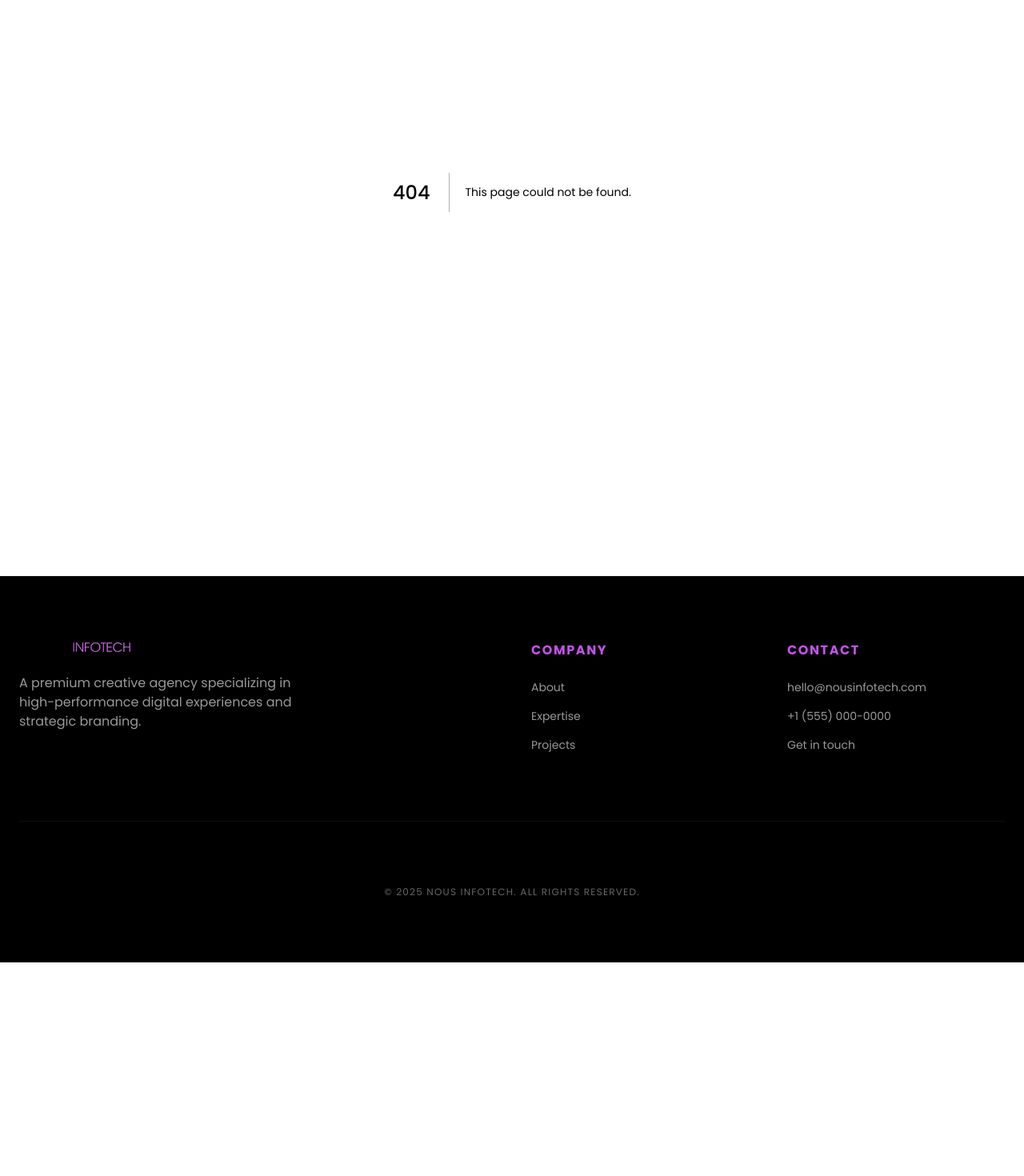
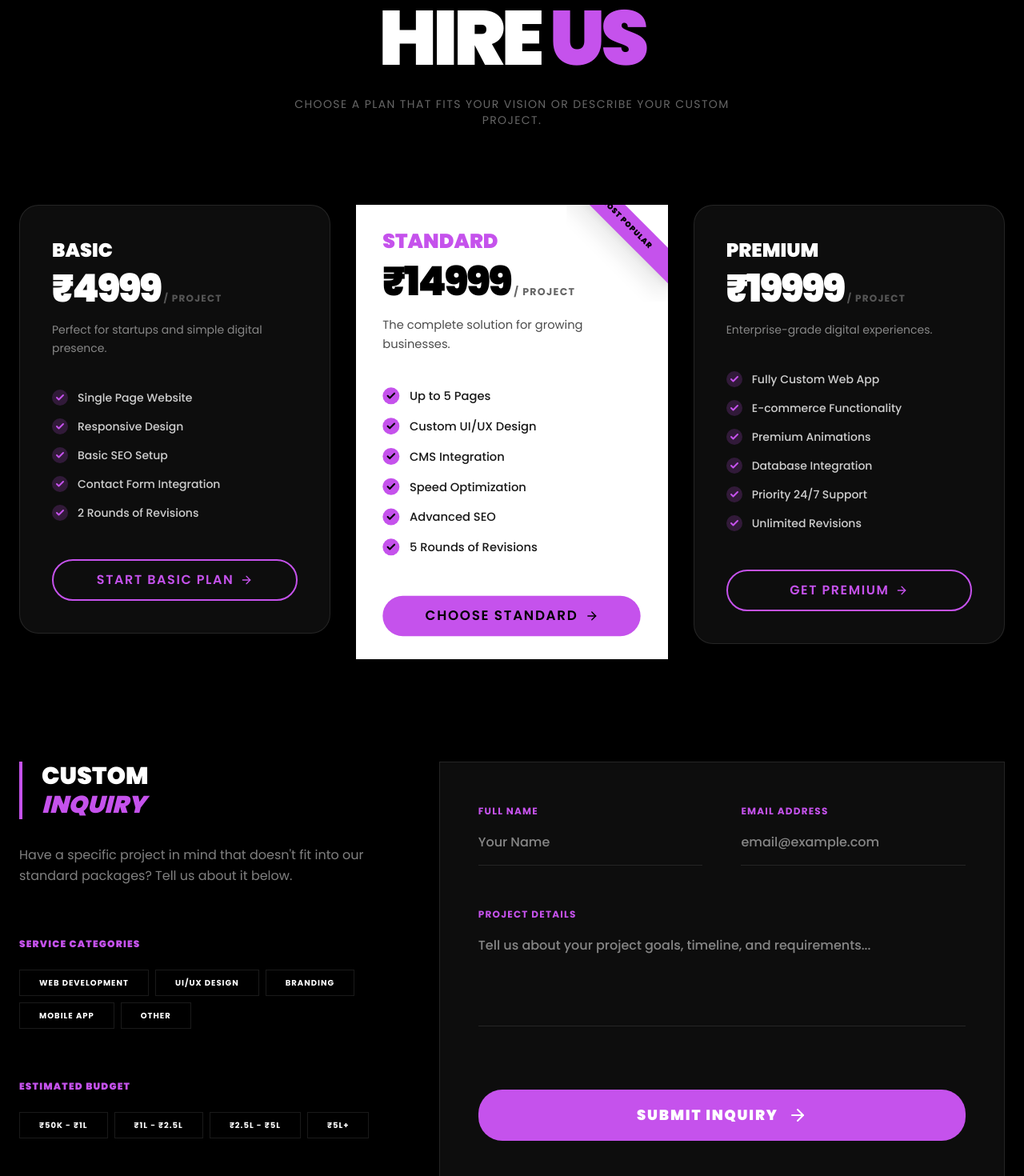
Before and after one commit to NousInfotech/NOUS_INFOTECH_WEBSITE, a Next.js app: page /hire in a window 1280 px wide. Before the commit this address had no page. Shown: the part 160-1630 px from the top of the page at 80% size. Before the commit the page ends 1363 px from the top, so only its background shows below. Built offline with nearby package versions, Linux system fonts and the light colour scheme.

Commit message:
Hire page as been created (under progress)

```diff
--- /dev/null
+++ b/app/hire/page.tsx
@@ -0,0 +1,10 @@
+import Hire from '@/components/hire/Hire'
+import React from 'react'
+
+const page = () => {
+  return (
+    <Hire/>
+  )
+}
+
+export default page
--- /dev/null
+++ b/components/hire/Hire.tsx
@@ -0,0 +1,225 @@
+"use client";
+
+import { PageWrapper } from "@/components/animation/PageWrapper";
+import { ScrollReveal } from "@/components/animation/ScrollReveal";
+import { Button } from "@/components/ui/Button";
+
+import { ArrowRight, Check } from "lucide-react";
+
+const categories = ["Web Development", "UI/UX Design", "Branding", "Mobile App", "Other"];
+const budgets = ["₹50k - ₹1L", "₹1L - ₹2.5L", "₹2.5L - ₹5L", "₹5L+"];
+
+const packages = [
+  {
+    name: "Basic",
+    price: "₹4999",
+    description: "Perfect for startups and simple digital presence.",
+    features: [
+      "Single Page Website",
+      "Responsive Design",
+      "Basic SEO Setup",
+      "Contact Form Integration",
+      "2 Rounds of Revisions",
+    ],
+    buttonText: "Start Basic Plan",
+    popular: false,
+  },
+  {
+    name: "Standard",
+    price: "₹14999",
+    description: "The complete solution for growing businesses.",
+    features: [
+      "Up to 5 Pages",
+      "Custom UI/UX Design",
+      "CMS Integration",
+      "Speed Optimization",
+      "Advanced SEO",
+      "5 Rounds of Revisions",
+    ],
+    buttonText: "Choose Standard",
+    popular: true,
+  },
+  {
+    name: "Premium",
+    price: "₹19999",
+    description: "Enterprise-grade digital experiences.",
+    features: [
+      "Fully Custom Web App",
+      "E-commerce Functionality",
+      "Premium Animations",
+      "Database Integration",
+      "Priority 24/7 Support",
+      "Unlimited Revisions",
+    ],
+    buttonText: "Get Premium",
+    popular: false,
+  },
+];
+
+const Hire = () => {
+  return (
+    <PageWrapper>
+      <section className="px-6 max-w-7xl mx-auto py-20">
+        <ScrollReveal>
+          <div className="text-center mb-24">
+            <h1 className="text-6xl md:text-8xl font-black uppercase tracking-tighter mb-6 text-foreground">
+              Hire <span className="text-primary">Us</span>
+            </h1>
+            <p className="text-foreground/40 uppercase tracking-widest text-sm max-w-xl mx-auto">
+              Choose a plan that fits your vision or describe your custom project.
+            </p>
+          </div>
+        </ScrollReveal>
+
+        {/* Pricing Packages */}
+        <div className="grid grid-cols-1 lg:grid-cols-3 gap-8 mb-32">
+          {packages.map((pkg, i) => (
+            <ScrollReveal key={pkg.name} delay={i * 0.1}>
+            <div
+                className={`group relative h-full p-8 md:p-10 border rounded-3xl transition-all duration-500 overflow-hidden ${
+                  pkg.popular
+                    ? "bg-foreground text-background border-primary scale-105 z-10 shadow-2xl shadow-primary/20"
+                    : "bg-foreground/5 text-foreground border-foreground/10 hover:bg-foreground/10"
+                }`}
+              >
+                {pkg.popular && (
+                  <div className="absolute top-0 right-0 w-32 h-32 overflow-hidden pointer-events-none z-20">
+                    <div className="bg-primary text-black text-[9px] font-black uppercase tracking-widest py-2 w-[150%] absolute top-5 -right-[30%] rotate-45 text-center shadow-xl">
+                      Most Popular
+                    </div>
+                  </div>
+                )}
+
+                <div className="mb-10">
+                  <h3 className={`text-2xl font-black uppercase mb-2 ${pkg.popular ? "text-primary" : "text-foreground"}`}>
+                    {pkg.name}
+                  </h3>
+                  <div className="flex items-baseline gap-1">
+                    <span className="text-4xl md:text-5xl font-black tracking-tighter">
+                      {pkg.price}
+                    </span>
+                    <span className={`text-xs uppercase font-bold tracking-widest ${pkg.popular ? "opacity-60" : "opacity-30"}`}>
+                      / Project
+                    </span>
+                  </div>
+                  <p className={`mt-4 text-sm leading-relaxed ${pkg.popular ? "opacity-70" : "opacity-50"}`}>
+                    {pkg.description}
+                  </p>
+                </div>
+
+                <div className="space-y-4 mb-12">
+                  {pkg.features.map((feature) => (
+                    <div key={feature} className="flex items-center gap-3">
+                      <div className={`w-5 h-5 rounded-full flex items-center justify-center ${pkg.popular ? "bg-primary text-black" : "bg-primary/20 text-primary"}`}>
+                        <Check className="w-3 h-3 stroke-4" />
+                      </div>
+                      <span className={`text-sm font-medium ${pkg.popular ? "opacity-90" : "opacity-80"}`}>
+                        {feature}
+                      </span>
+                    </div>
+                  ))}
+                </div>
+
+                <Button
+                  variant={pkg.popular ? "primary" : "outline"}
+                  className={`w-full group/btn ${
+                    pkg.popular ? "bg-primary text-black hover:bg-white border-primary" : ""
+                  }`}
+                >
+                  {pkg.buttonText}
+                  <ArrowRight className="ml-2 w-4 h-4 group-hover/btn:translate-x-1 transition-transform" />
+                </Button>
+              </div>
+            </ScrollReveal>
+          ))}
+        </div>
+
+        <div className="grid grid-cols-1 lg:grid-cols-5 gap-20">
+          <div className="lg:col-span-2 space-y-16">
+            <ScrollReveal>
+              <div>
+                <h3 className="text-3xl font-black uppercase mb-8 border-l-4 border-primary pl-6">
+                  Custom <br /> <span className="text-primary italic">Inquiry</span>
+                </h3>
+                <p className="text-foreground/50 leading-relaxed">
+                  Have a specific project in mind that doesn&apos;t fit into our standard packages? Tell us about it below.
+                </p>
+              </div>
+            </ScrollReveal>
+
+            <section>
+              <h4 className="text-xs uppercase tracking-widest font-black text-primary mb-6">Service Categories</h4>
+              <div className="flex flex-wrap gap-2">
+                {categories.map((cat) => (
+                  <button
+                    key={cat}
+                    className="px-6 py-2 border border-foreground/10 hover:border-primary hover:text-primary transition-all text-[10px] font-bold uppercase tracking-widest whitespace-nowrap"
+                  >
+                    {cat}
+                  </button>
+                ))}
+              </div>
+            </section>
+
+            <section>
+              <h4 className="text-xs uppercase tracking-widest font-black text-primary mb-6">Estimated Budget</h4>
+              <div className="flex flex-wrap gap-2">
+                {budgets.map((budget) => (
+                  <button
+                    key={budget}
+                    className="px-6 py-2 border border-foreground/10 hover:border-primary hover:text-primary transition-all text-[10px] font-bold uppercase tracking-widest whitespace-nowrap"
+                  >
+                    {budget}
+                  </button>
+                ))}
+              </div>
+            </section>
+          </div>
+
+          <div className="lg:col-span-3">
+            <div className="bg-foreground/5 p-8 md:p-12 border border-foreground/10">
+              <form className="space-y-12" onSubmit={(e) => e.preventDefault()}>
+                <div className="grid grid-cols-1 md:grid-cols-2 gap-12">
+                  <div className="space-y-2">
+                    <label className="text-xs uppercase tracking-widest font-bold text-primary">Full Name</label>
+                    <input
+                      type="text"
+                      className="w-full bg-transparent border-b border-foreground/10 py-4 outline-none focus:border-primary transition-colors font-medium"
+                      placeholder="Your Name"
+                    />
+                  </div>
+                  <div className="space-y-2">
+                    <label className="text-xs uppercase tracking-widest font-bold text-primary">Email Address</label>
+                    <input
+                      type="email"
+                      className="w-full bg-transparent border-b border-foreground/10 py-4 outline-none focus:border-primary transition-colors font-medium"
+                      placeholder="email@example.com"
+                    />
+                  </div>
+                </div>
+
+                <div className="space-y-2">
+                  <label className="text-xs uppercase tracking-widest font-bold text-primary">Project Details</label>
+                  <textarea
+                    rows={4}
+                    className="w-full bg-transparent border-b border-foreground/10 py-4 outline-none focus:border-primary transition-colors font-medium resize-none"
+                    placeholder="Tell us about your project goals, timeline, and requirements..."
+                  />
+                </div>
+
+                <div className="pt-6">
+                  <Button size="lg" className="w-full h-16 text-lg font-black uppercase tracking-widest">
+                    Submit Inquiry
+                    <ArrowRight className="ml-3 w-6 h-6" />
+                  </Button>
+                </div>
+              </form>
+            </div>
+          </div>
+        </div>
+      </section>
+    </PageWrapper>
+  );
+}
+
+export default Hire
```
